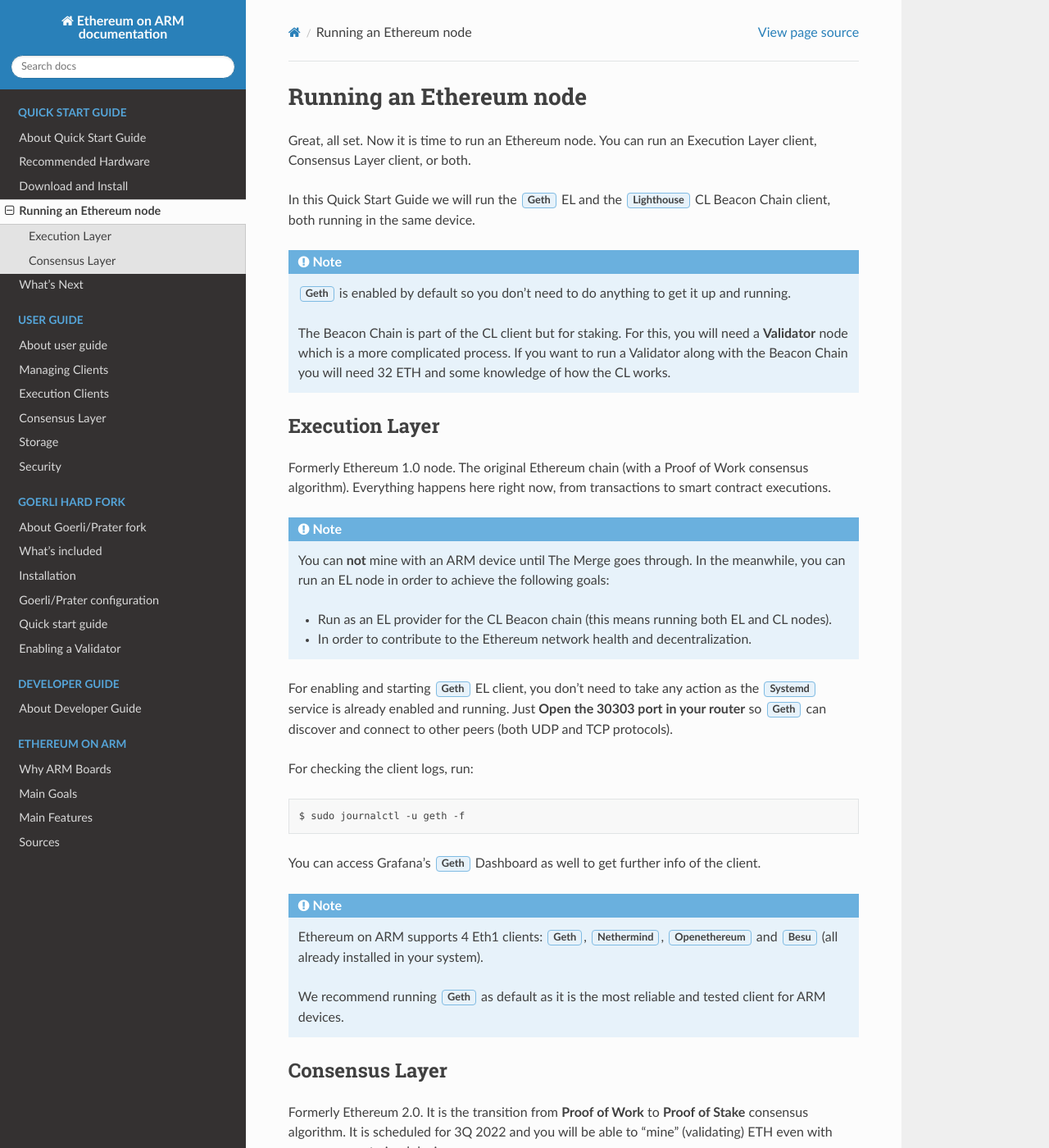
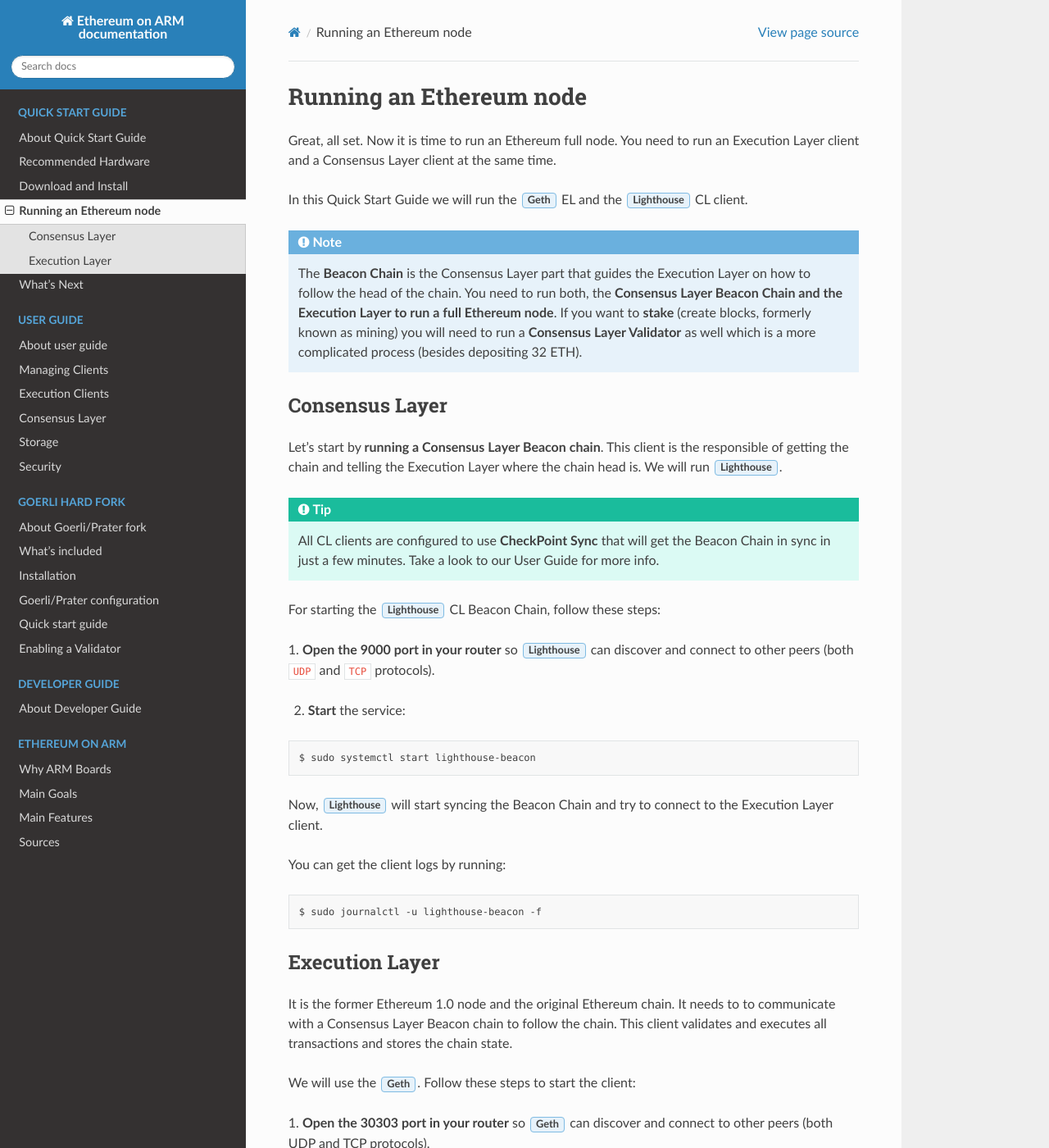
Before and after one commit to EOA-Blockchain-Labs/ethereumonarm, a Sphinx documentation site: the page built from docs/quick-guide/running-ethereum.rst, in a window 1280 px wide and 1400 px high. Shown: the whole window at 82% size. Built offline with Sphinx 7.4.7 and the Read the Docs theme 2.0.0, drawn with Linux system fonts in a browser that asks for light colours; some of the changed text lies outside the part shown.

Commit message:
running clients rewrite

```diff
--- a/docs/quick-guide/running-ethereum.rst
+++ b/docs/quick-guide/running-ethereum.rst
@@ -4,40 +4,65 @@
 Running an Ethereum node
 ========================
 
-Great, all set. Now it is time to run an Ethereum node. You
-can run an Execution Layer client, Consensus Layer client, or both.
+Great, all set. Now it is time to run an Ethereum full node. You
+need to run an Execution Layer client and a Consensus Layer client at the same time.
 
 In this Quick Start Guide we will run the :guilabel:`Geth` EL
-and the :guilabel:`Lighthouse` CL Beacon Chain client, both running in the same device.
+and the :guilabel:`Lighthouse` CL client.
 
 .. note::
-  :guilabel:`Geth` is enabled by default so you don't need to do anything to
-  get it up and running.
 
-  The Beacon Chain is part of the CL client but for staking.   For this, you will
-  need a **Validator** node which is a more complicated process. If you want to run a Validator
-  along with the Beacon Chain you will need 32 ETH and some knowledge of how the CL works.
+  The **Beacon Chain** is the Consensus Layer part that guides the Execution Layer on how to follow the head of the chain.
+  You need to run both, the **Consensus Layer Beacon Chain and the Execution Layer to run a full Ethereum node**. If you want
+  to **stake** (create blocks, formerly known as mining) you will need to run a **Consensus Layer Validator** as well which
+  is a more complicated process (besides depositing 32 ETH).
 
+Consensus Layer
+---------------
+
+Let's start by **running a Consensus Layer Beacon chain**. This client is the responsible of getting the chain and telling
+the Execution Layer where the chain head is. We will run :guilabel:`Lighthouse`.
+
+.. tip::
+  All CL clients are configured to use **CheckPoint Sync** that will get the
+  Beacon Chain in sync in just a few minutes. Take a look to our User Guide for
+  more info.
+
+For starting the :guilabel:`Lighthouse` CL Beacon Chain, follow these steps:
+
+1. **Open the 9000  port in your router** so :guilabel:`Lighthouse` can discover and connect
+to other peers (both ``UDP`` and ``TCP`` protocols).
+
+2. **Start** the service:
+
+.. prompt:: bash $
+
+  sudo systemctl start lighthouse-beacon
+
+Now, :guilabel:`Lighthouse` will start syncing the Beacon Chain and try to connect to the Execution Layer client.
+
+You can get the client logs by running:
+
+.. prompt:: bash $
+
+  sudo journalctl -u lighthouse-beacon -f
 
 Execution Layer
 ---------------
 
-Formerly Ethereum 1.0 node. The original Ethereum chain (with a Proof of Work consensus algorithm).
-Everything happens here right now, from transactions to smart contract
-executions.
+It is the former Ethereum 1.0 node and the original Ethereum chain. It needs to to communicate with a Consensus Layer Beacon chain
+to follow the chain. This client validates and executes all transactions and stores the chain state.
 
-.. note::
-  You can **not** mine with an ARM device until The Merge goes through.
-  In the meanwhile, you can run an EL node in order to achieve the following goals:
+We will use the :guilabel:`Geth`. Follow these steps to start the client:
 
-  * Run as an EL provider for the CL Beacon chain (this means
-    running both EL and CL nodes).
-  * In order to contribute to the Ethereum network health and decentralization.
+1. **Open the 30303 port in your router** so :guilabel:`Geth` can discover and connect
+to other peers (both UDP and TCP protocols).
 
-For enabling and starting :guilabel:`Geth` EL client, you don't need to take any
-action as the :guilabel:`Systemd` service is already enabled and running. Just
-**Open the 30303 port in your router** so :guilabel:`Geth` can discover and connect
-to other peers (both UDP and TCP protocols).
+2. **Start the service**
+
+.. prompt:: bash $
+
+  sudo systemctl start geth
 
 For checking the client logs, run:
 
@@ -49,43 +74,4 @@
 
 .. note::
   Ethereum on ARM supports 4 Eth1 clients: :guilabel:`Geth`, :guilabel:`Nethermind`,
-  :guilabel:`Openethereum` and :guilabel:`Besu` (all already installed in your system).
-
-  We recommend running :guilabel:`Geth` as default as it is the most reliable and tested
-  client for ARM devices.
-
-
-Consensus Layer
----------------
-
-Formerly Ethereum 2.0. It is the transition from **Proof of Work** to **Proof of Stake** consensus algorithm. It is
-scheduled for 3Q 2022 and you will be able to "mine" (validating) ETH even with resource-constrained devices.
-
-In this Quick Guide we are going to take the first step on running an Ethereum 2.0 node:
-enabling the Beacon Chain through the :guilabel:`Lighthouse` client.
-
-For enabling and starting the :guilabel:`Lighthouse` Eth2.0 Beacon Chain, follow these steps:
-
-1. **Open the 9000  port in your router** so :guilabel:`Lighthouse` can discover and connect
-to other peers (both ``UDP`` and ``TCP`` protocols).
-
-2. **Enable the service and start** it:
-
-.. prompt:: bash $
-
-  sudo systemctl enable lighthouse-beacon
-  sudo systemctl start lighthouse-beacon
-
-Now, :guilabel:`Lighthouse` will connect to the :guilabel:`Geth` Eth1.0 client and start syncing the
-Beacon chain.
-
-You can get the client logs by running:
-
-.. prompt:: bash $
-
-  sudo journalctl -u lighthouse-beacon -f
-
-.. tip::
-  All CL clients are configured to use CheckPoint Sync that will get the
-  Beacon Chain in sync in just a few minutes. Take a look to our User Guide for
-  more info.
+  :guilabel:`Erigon` and :guilabel:`Besu` (all already installed in your system).
```
Also changed, not shown: docs/quick-guide/download-and-install.rst (+13 -1 lines), docs/quick-guide/recommended-hardware.rst (+0 -7 lines).
